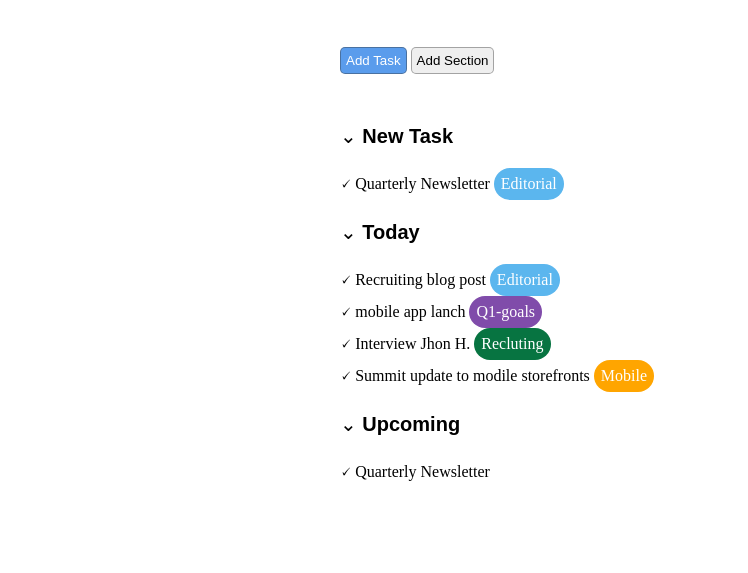
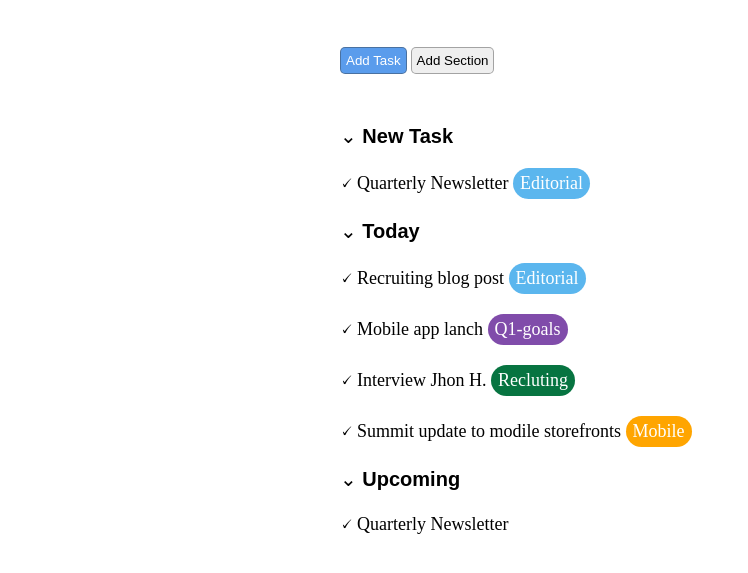
Before and after one commit to codeMatt91/html-css-toboolist, a plain HTML site: page index.html in a window 1280 px wide. Shown: the part 57-630 px from the top of the page, without its empty margins (0-748 px from the left). Drawn offline with Linux system fonts and the light colour scheme.

Commit message:
modify section 2

```diff
--- a/css/style.css
+++ b/css/style.css
@@ -54,10 +54,16 @@ button {
    font-size: 20px;
 }
 
+.row-list {
+   font-weight: normal;
+   font-size: 18px;
+   margin: 20px 0;
+}
+
 .marker {
    display: inline-block;
    color: white;
-   padding: 7px;
+   padding: 5px 7px;
    border-radius: 20px;
 }
 .blu{
--- a/index.html
+++ b/index.html
@@ -26,16 +26,16 @@
          <section id="To-do-list">
 
                <div class="title-list"> &#8964; <strong>New Task</strong> </div>
-               <div> &#128504; Quarterly Newsletter <div class="marker blu"> Editorial </div> </div>
+               <div class="row-list"> &#128504; Quarterly Newsletter <div class="marker blu"> Editorial </div> </div>
 
                <div class="title-list"> &#8964; <strong> Today </strong> </div>
-               <div > &#128504; Recruiting blog post  <div class="marker blu"> Editorial </div> </div>
-               <div > &#128504; mobile app lanch  <div class="marker violet"> Q1-goals </div> </div>
-               <div > &#128504; Interview Jhon H.  <div class="marker green"> Recluting </div> </div>
-               <div > &#128504; Summit update to modile storefronts  <div class="marker orange"> Mobile </div> </div>
+               <div class="row-list"> &#128504; Recruiting blog post  <div class="marker blu"> Editorial </div> </div>
+               <div class="row-list"> &#128504; Mobile app lanch  <div class="marker violet"> Q1-goals </div> </div>
+               <div class="row-list"> &#128504; Interview Jhon H.  <div class="marker green"> Recluting </div> </div>
+               <div class="row-list"> &#128504; Summit update to modile storefronts  <div class="marker orange"> Mobile </div> </div>
 
                <div class="title-list"> &#8964; <strong> Upcoming </strong> </div>
-               <span class="check"> &#128504; Quarterly Newsletter </span> <div class="marker"> Editorial </div>
+               <span class="row-list"> &#128504; Quarterly Newsletter </span> <div class="marker"> Editorial </div>
 
 
             </div>
```
